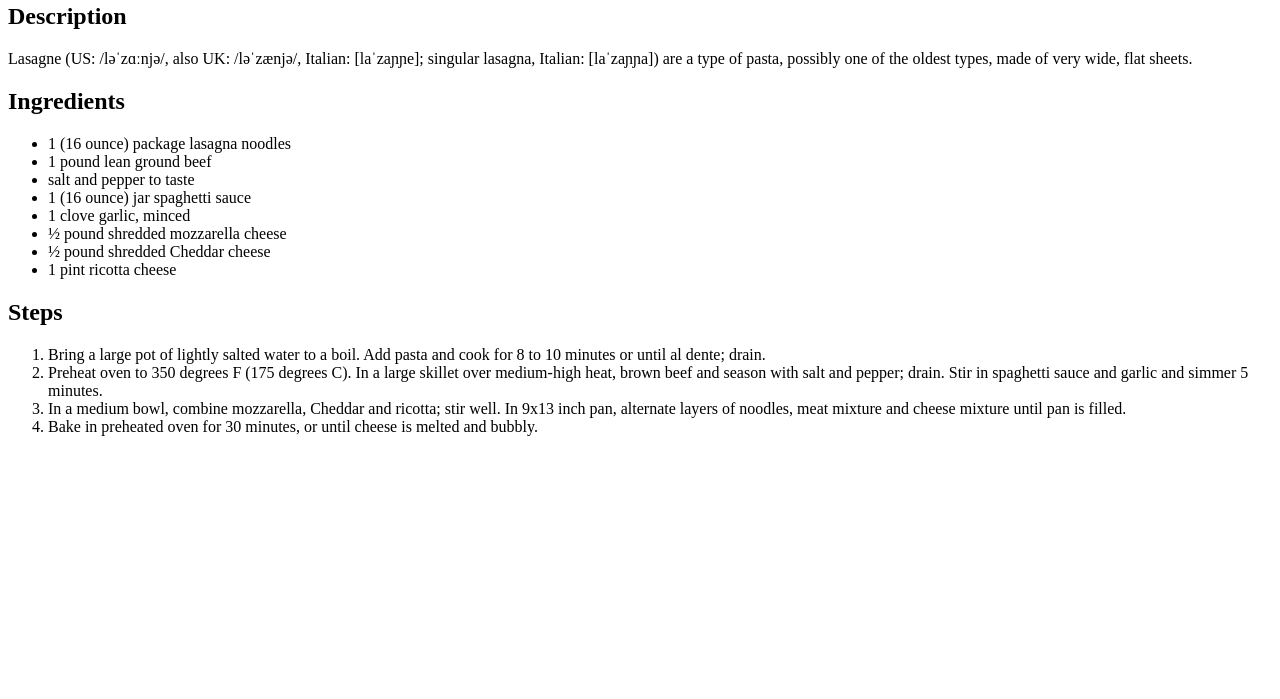
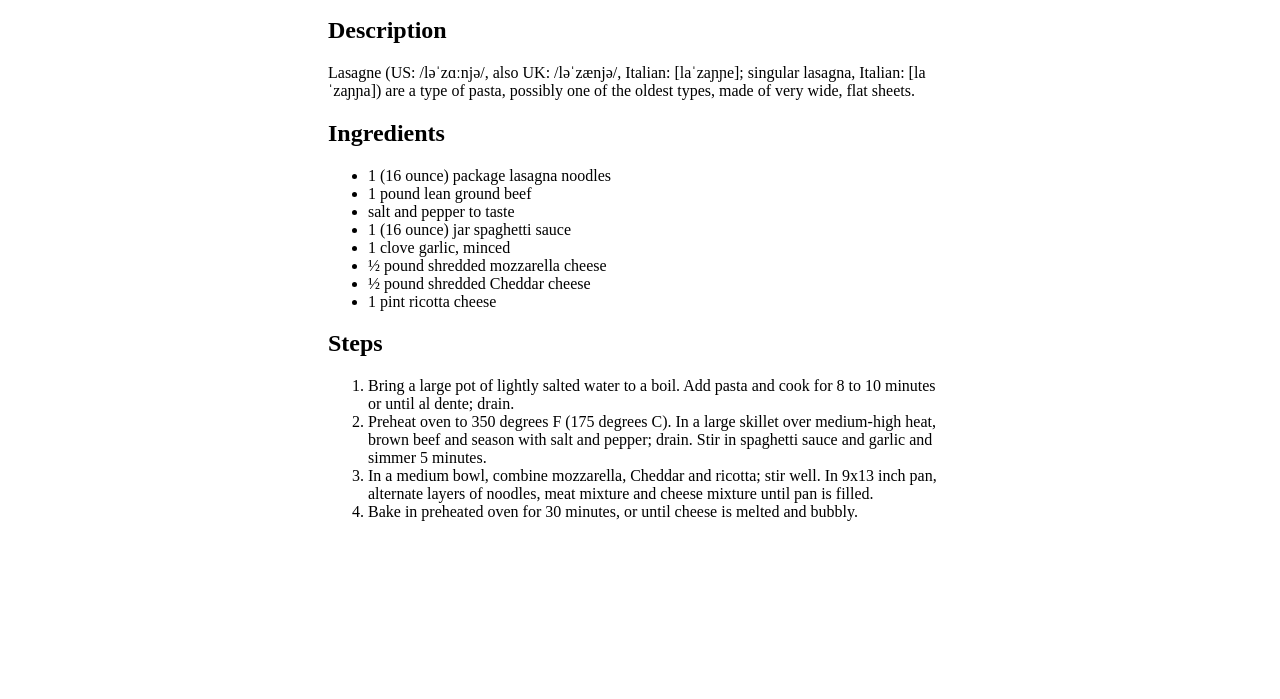
Before and after one commit to Cois19/odin-recipes, a plain HTML site: page recipes/lasagna.html in a window 1280 px wide. Shown: the part 101-800 px from the top of the page. Drawn offline with Linux system fonts and the light colour scheme.

Commit message:
Add CSS padding

```diff
--- a/recipes/lasagna.html
+++ b/recipes/lasagna.html
@@ -1,10 +1,20 @@
+<!DOCTYPE html>
+<html lang="en">
+  <head>
+    <meta charset="UTF-8" />
+    <meta http-equiv="X-UA-Compatible" content="IE=edge" />
+    <meta name="viewport" content="width=device-width, initial-scale=1.0" />
+    <title>Lasagna Recipe</title>
+    <link rel="stylesheet" href="../styles.css">
+  </head>
+  <body>
     <h1>Lasagna</h1>
     <img src="../images/lasagna.webp" alt="Lasagna" />
     <h2>Description</h2>
     <p>
-  Lasagne (US: /ləˈzɑːnjə/, also UK: /ləˈzænjə/, Italian: [laˈzaɲɲe]; singular
-  lasagna, Italian: [laˈzaɲɲa]) are a type of pasta, possibly one of the oldest
-  types, made of very wide, flat sheets.
+      Lasagne (US: /ləˈzɑːnjə/, also UK: /ləˈzænjə/, Italian: [laˈzaɲɲe];
+      singular lasagna, Italian: [laˈzaɲɲa]) are a type of pasta, possibly one
+      of the oldest types, made of very wide, flat sheets.
     </p>
     <h2>Ingredients</h2>
     <ul>
@@ -20,20 +30,23 @@
     <h2>Steps</h2>
     <ol>
       <li>
-    Bring a large pot of lightly salted water to a boil. Add pasta and cook for
-    8 to 10 minutes or until al dente; drain.
+        Bring a large pot of lightly salted water to a boil. Add pasta and cook
+        for 8 to 10 minutes or until al dente; drain.
       </li>
       <li>
         Preheat oven to 350 degrees F (175 degrees C). In a large skillet over
-    medium-high heat, brown beef and season with salt and pepper; drain. Stir in
-    spaghetti sauce and garlic and simmer 5 minutes.
+        medium-high heat, brown beef and season with salt and pepper; drain.
+        Stir in spaghetti sauce and garlic and simmer 5 minutes.
       </li>
       <li>
         In a medium bowl, combine mozzarella, Cheddar and ricotta; stir well. In
-    9x13 inch pan, alternate layers of noodles, meat mixture and cheese mixture
-    until pan is filled.
+        9x13 inch pan, alternate layers of noodles, meat mixture and cheese
+        mixture until pan is filled.
       </li>
       <li>
-    Bake in preheated oven for 30 minutes, or until cheese is melted and bubbly.
+        Bake in preheated oven for 30 minutes, or until cheese is melted and
+        bubbly.
       </li>
     </ol>
+  </body>
+</html>
--- /dev/null
+++ b/styles.css
@@ -0,0 +1,4 @@
+body {
+    padding-left: 25%;
+    padding-right: 25%;
+}
```
Also changed, not shown: recipes/ramen.html (+19 -7 lines), recipes/sandwich.html (+21 -8 lines). Lines whose indentation alone changed are shown as unchanged.
